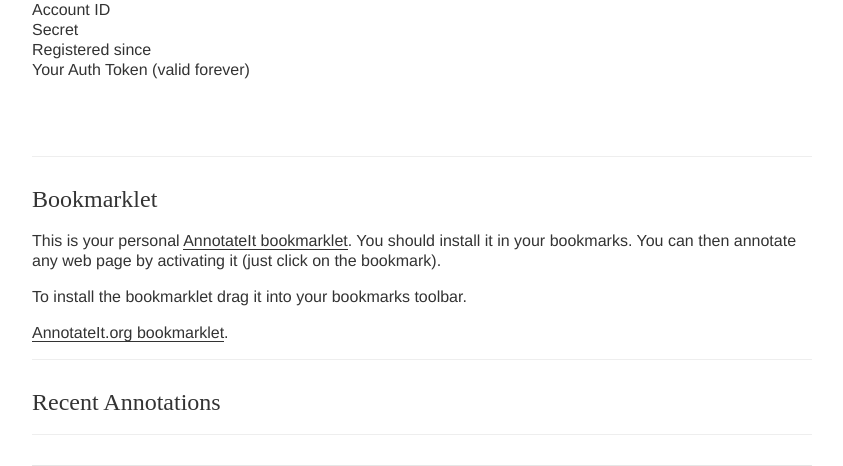
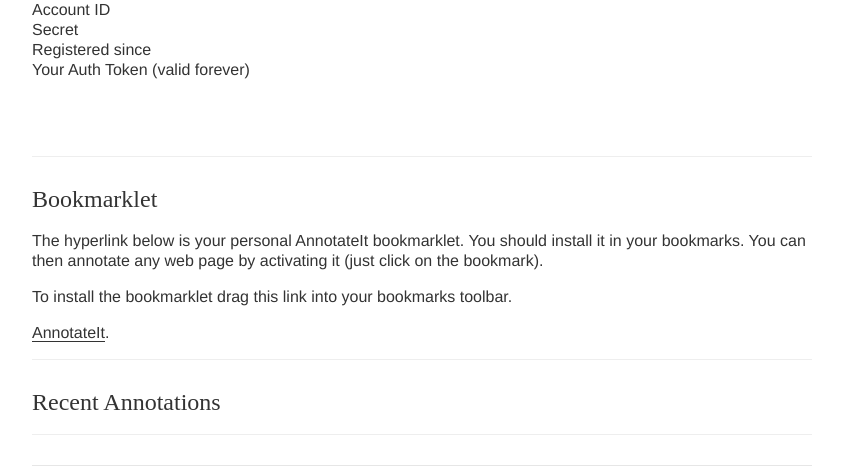
Before and after one commit to openannotation/annotator-store, a Flask app: template annotator/templates/account/view.html in a window 1280 px wide. Shown: the part 220-686 px from the top of the page, without its empty margins (218-1061 px from the left). Run offline with Flask 2, Linux system fonts and the light colour scheme; the template is opened without the code that fills it, so the values that code supplies are empty; parts of the project's set-up code (start-up, migrations or seed data) failed here and were passed over.

Commit message:
[account/bookmarklet][xs]: tweak instructions and name of bookmarklet.

```diff
--- a/annotator/templates/account/view.html
+++ b/annotator/templates/account/view.html
@@ -27,12 +27,11 @@
 
 <section>
   <h2>Bookmarklet</h2>
-  <p>This is your personal <a href="/#bookmarklet">AnnotateIt bookmarklet</a>.
-  You should install it in your bookmarks. You can then annotate any web page
-  by activating it (just click on the bookmark).</p>
-  <p>To install the bookmarklet drag it into your bookmarks
-  toolbar.</p>
-  <p><a href="javascript:{{bookmarklet}}">AnnotateIt.org bookmarklet</a>.</p>
+  <p>The hyperlink below is your personal AnnotateIt bookmarklet.  You should
+install it in your bookmarks. You can then annotate any web page by activating
+it (just click on the bookmark).</p>
+  <p>To install the bookmarklet drag this link into your bookmarks toolbar.</p>
+  <p><a href="javascript:{{bookmarklet}}">AnnotateIt</a>.</p>
 </section>
 
 <section>
```
